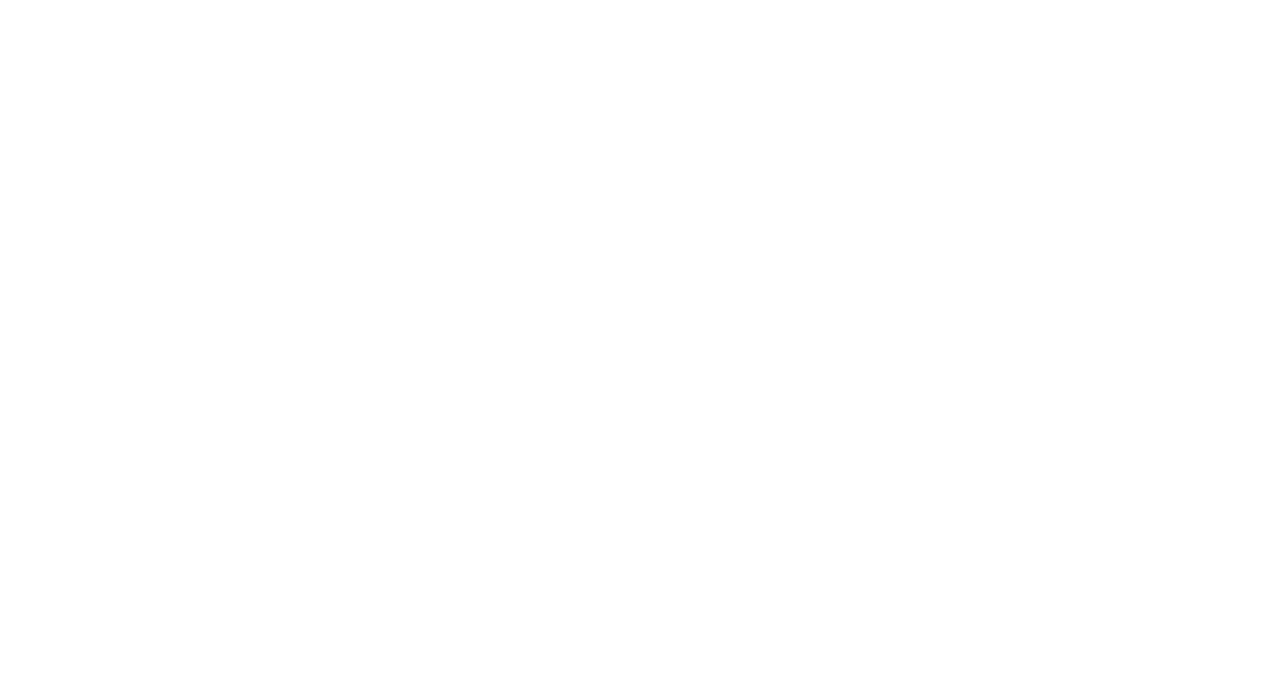
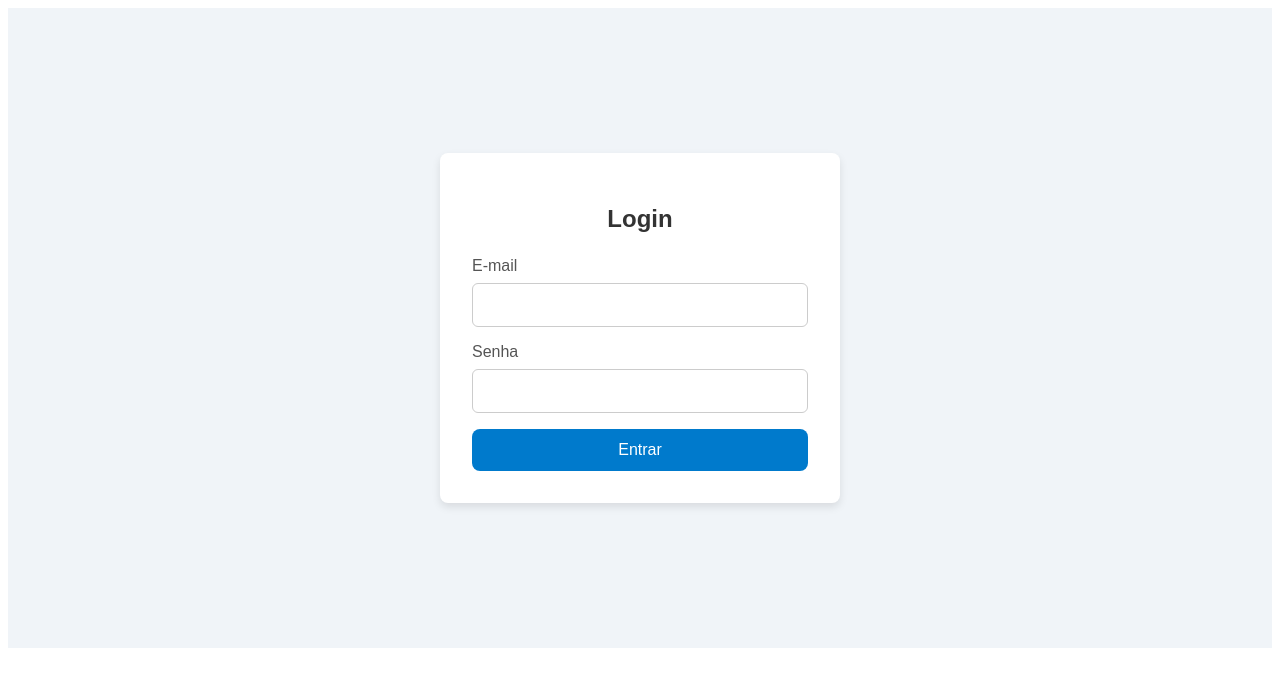
Before and after one commit to gustavo-qs/case-regressao, a Vue app in the folder AT3 - Desenvolvimento/frontend/pred_app/: page /login in a window 1280 px wide. Before the commit this address had no page. Shown: the top 686 px of the page. Built offline with nearby package versions, Linux system fonts and the light colour scheme.

Commit message:
:sparkles: adding login and logout flow

```diff
--- a/AT3 - Desenvolvimento/frontend/pred_app/src/router/index.js
+++ b/AT3 - Desenvolvimento/frontend/pred_app/src/router/index.js
@@ -1,33 +1,35 @@
-import { createRouter, createWebHistory } from 'vue-router'
-import HomeView from '../views/HomeView.vue'
-import UsersView from '../views/UsersView.vue'
-import PredictionsView from '../views/PredictionsView.vue'
-import HistoryView from '../views/HistoryView.vue'
+import { createRouter, createWebHistory } from 'vue-router';
+import HomeView        from '../views/HomeView.vue';
+import UsersView       from '../views/UsersView.vue';
+import PredictionsView from '../views/PredictionsView.vue';
+import HistoryView     from '../views/HistoryView.vue';
+import LoginView       from '../views/LoginView.vue';
+
+const routes = [
+  { path: '/login',      name: 'login',       component: LoginView },
+  { path: '/',            name: 'home',        component: HomeView,        meta: { requiresAuth: true } },
+  { path: '/users',       name: 'users',       component: UsersView,       meta: { requiresAuth: true } },
+  { path: '/predictions', name: 'predictions', component: PredictionsView, meta: { requiresAuth: true } },
+  { path: '/history',     name: 'history',     component: HistoryView,     meta: { requiresAuth: true } },
+];
 
 const router = createRouter({
   history: createWebHistory(import.meta.env.BASE_URL),
-  routes: [
-    {
-      path: '/',
-      name: 'home',
-      component: HomeView,
-    },
-    {
-      path: '/users',
-      name: 'users',
-      component: UsersView
-    },
-    {
-      path: '/predictions',
-      name: 'predictions',
-      component: PredictionsView
-    },
-    {
-      path: '/history',
-      name: 'history',
-      component: HistoryView
-    }
-  ],
-})
+  routes
+});
 
-export default router
+// Navigation guard global
+router.beforeEach((to, from, next) => {
+  const authRequired = to.matched.some(record => record.meta.requiresAuth);
+  const isLoggedIn   = !!localStorage.getItem('userSession');
+
+  if (authRequired && !isLoggedIn) {
+    return next('/login');
+  }
+  if (to.path === '/login' && isLoggedIn) {
+    return next('/');
+  }
+  next();
+});
+
+export default router;
--- /dev/null
+++ b/AT3 - Desenvolvimento/frontend/pred_app/src/views/LoginView.vue
@@ -0,0 +1,138 @@
+<template>
+  <div class="login-container">
+    <form @submit.prevent="handleLogin" class="login-form">
+      <h2>Login</h2>
+      <div class="form-group">
+        <label for="email">E-mail</label>
+        <input v-model="email" type="email" id="email" required />
+      </div>
+      <div class="form-group">
+        <label for="password">Senha</label>
+        <input v-model="password" type="password" id="password" required />
+      </div>
+      <p v-if="error" class="error-message">{{ error }}</p>
+      <button type="submit" class="btn-login">Entrar</button>
+    </form>
+  </div>
+</template>
+
+<script setup>
+import { ref } from 'vue';
+import { useRouter } from 'vue-router';
+
+const email = ref('');
+const password = ref('');
+const error = ref('');
+const router = useRouter();
+
+async function handleLogin() {
+  error.value = '';
+  try {
+    const res = await fetch('http://localhost:8000/login/', {
+      method: 'POST',
+      headers: { 'Content-Type': 'application/json' },
+      credentials: 'include',
+      body: JSON.stringify({ email: email.value, senha: password.value })
+    });
+    if (!res.ok) {
+      const data = await res.json();
+      error.value = data.error || 'Erro ao logar. Tente novamente.';
+      return;
+    }
+    const data = await res.json();
+    localStorage.setItem('userSession', { ...data, email: email.value });
+    await router.push('/');
+  } catch (e) {
+    error.value = 'Erro de conexão. Tente novamente.';
+    console.error(e);
+  }
+}
+</script>
+
+<style scoped>
+
+*, *::before, *::after {
+  box-sizing: border-box;
+}
+
+
+.login-container {
+  display: flex;
+  justify-content: center;
+  align-items: center;
+  min-height: 80vh;
+  background: #f0f4f8;
+  padding: 20px;
+}
+
+
+.login-form {
+  background: #ffffff;
+  padding: 2rem;
+  border-radius: 0.5rem;
+  box-shadow: 0 4px 8px rgba(0,0,0,0.1);
+  width: 100%;
+  max-width: 400px;
+  font-family: sans-serif;
+}
+
+
+.login-form h2 {
+  margin-bottom: 1.5rem;
+  text-align: center;
+  color: #333;
+}
+
+
+.form-group {
+  margin-bottom: 1rem;
+}
+
+.form-group label {
+  display: block;
+  margin-bottom: 0.5rem;
+  color: #555;
+}
+
+
+.form-group input {
+  width: 100%;
+  padding: 0.75rem;
+  border: 1px solid #ccc;
+  border-radius: 0.375rem;
+  font-size: 1rem;
+  box-sizing: border-box;
+}
+
+
+.error-message {
+  color: #d9534f;
+  margin-bottom: 1rem;
+  text-align: center;
+}
+
+
+.btn-login {
+  width: 100%;
+  padding: 0.75rem;
+  background-color: #007acc;
+  color: #fff;
+  border: none;
+  border-radius: 0.5rem;
+  font-size: 1rem;
+  cursor: pointer;
+  transition: background 0.2s, transform 0.1s;
+  box-sizing: border-box;
+}
+
+
+.btn-login:hover {
+  background-color: #005fa3;
+  transform: translateY(-2px);
+}
+
+.btn-login:active {
+  background-color: #004a80;
+  transform: translateY(0);
+}
+</style>
```
